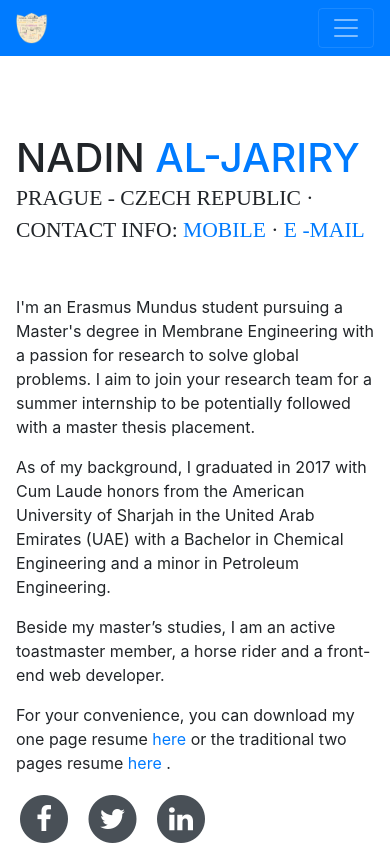
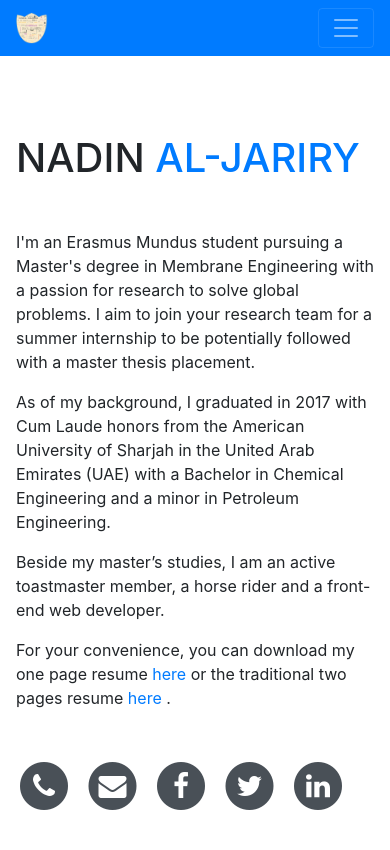
Before and after one commit to NadinAljariry/NadinAljariry.github.io, a website with bundled scripts: page index.html in a window 390 px wide. Shown: the top 850 px of the page. Built offline with nearby package versions, Linux system fonts and the light colour scheme; a web font is replaced by a local one.

Commit message:
E-mail and Phone icons added

```diff
--- a/index.html
+++ b/index.html
@@ -77,8 +77,7 @@
           <h1 class="mb-0">Nadin
             <span class="text-primary">Al-Jariry</span>
           </h1>
-          <div class="subheading mb-5">Prague - Czech Republic · Contact info: <a href="tel:0033667113008"> Mobile </a> ·
-            <a href="mailto:nadin.aljariry@gmail.com">e -mail</a>
+          <div class="subheading mb-5">
           </div>
           <p> I'm an Erasmus Mundus student pursuing a Master's degree in
              Membrane Engineering with a passion for research to solve global problems.
@@ -95,7 +94,28 @@
           <p> For your convenience, you can download my one page resume <a href="img/coverletter.pdf" download="filename"> here </a> or the traditional
             two pages resume <a href="img/coverletter.pdf" download="filename"> here </a>.
           </p>
+
+          <div class="subheading mb-5"> </div>
+
           <ul class="list-inline list-social-icons mb-0">
+            <li class="list-inline-item">
+              <a href="tel:0033667113008">
+                <span class="fa-stack fa-lg">
+                  <i class="fa fa-circle fa-stack-2x"></i>
+                  <i class="fa fa-phone fa-stack-1x fa-inverse"></i>
+                </span>
+              </a>
+            </li>
+
+            <li class="list-inline-item">
+              <a href="mailto:nadin.aljariry@gmail.com">
+                <span class="fa-stack fa-lg">
+                  <i class="fa fa-circle fa-stack-2x"></i>
+                  <i class="fa fa-envelope fa-stack-1x fa-inverse"></i>
+                </span>
+              </a>
+            </li>
+
             <li class="list-inline-item">
               <a href="https://www.facebook.com/NadinAljariry">
                 <span class="fa-stack fa-lg">
```
